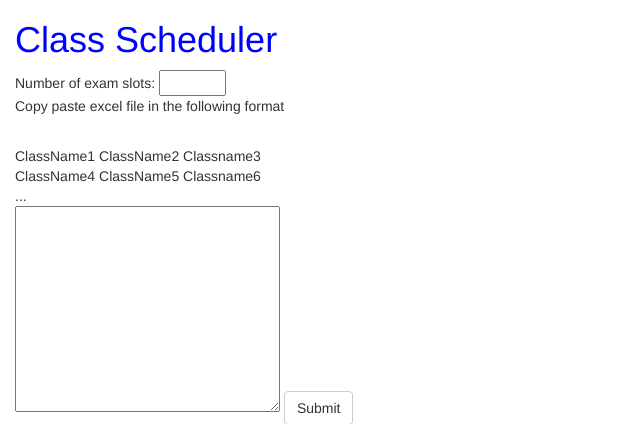
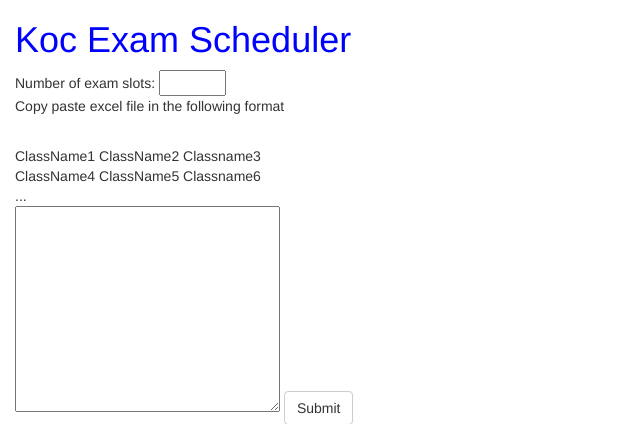
Before and after one commit to bcigdemoglu/class-scheduler, a Flask app: page / in a window 1280 px wide. Shown: the top 424 px of the page, without its empty margins (0-640 px from the left). Run offline with Flask 2, Linux system fonts and the light colour scheme; some libraries are stand-ins or nearby versions.

Commit message:
Schedule name change

```diff
--- a/templates/index.html
+++ b/templates/index.html
@@ -128,7 +128,7 @@
 
 <body>
   <div class="container-fluid">
-    <h1 style="color: blue">Class Scheduler</h1>
+    <h1 style="color: blue">Koc Exam Scheduler</h1>
     <form id=excel_form >
       Number of exam slots: <input type=text size=5 name=slot_count>
       <p>Copy paste excel file in the following format</p>
```
